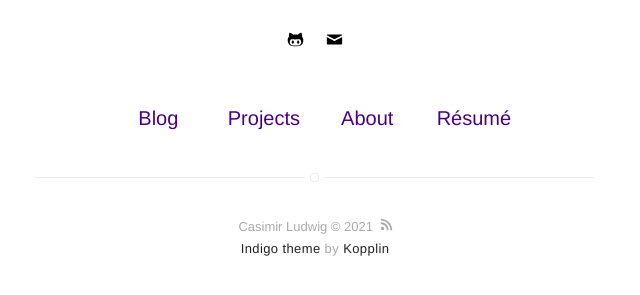
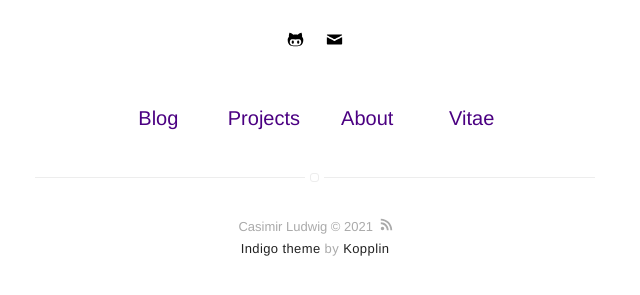
Before and after one commit to CasLudwig/CasLudwig.github.io, a Jekyll site: the page built from index.html, in a window 1280 px wide. Shown: the part 409-704 px from the top of the page, without its empty margins (325-965 px from the left). Built offline with Jekyll 4.4.1, drawn with Linux system fonts in a browser that asks for light colours.

Commit message:
Changed resume label in nav.html

```diff
--- a/_config.yml
+++ b/_config.yml
@@ -14,7 +14,7 @@ picture: assets/images/ProfPic.jpg
 # and specify source (external or local).
 resume: true
 resume-external: false
-resume-source: resume.md
+resume-source: assets/docs/CV.pdf
 #resume-source: assets/docs/CV.pdf
 #resume-source: https://github.com/CasLudwig/CasLudwig.github.io/blob/master/assets/docs/CV.pdf
 
--- a/_includes/nav.html
+++ b/_includes/nav.html
@@ -32,7 +32,7 @@
 
         {% if site.resume == true %}
             <li class="item">
-                <a class="link" href="{% if site.resume-external %}{{ site.resume-url }}{% else %}{{ site.url }}/{{ site.resume-url }}{% endif %}">Résumé</a>
+                <a class="link" href="{% if site.resume-external %}{{ site.resume-url }}{% else %}{{ site.url }}/{{ site.resume-url }}{% endif %}">Vitae</a>
             </li>
         {% endif %}
     </ul>
```
Also changed, not shown: 3 other files.
